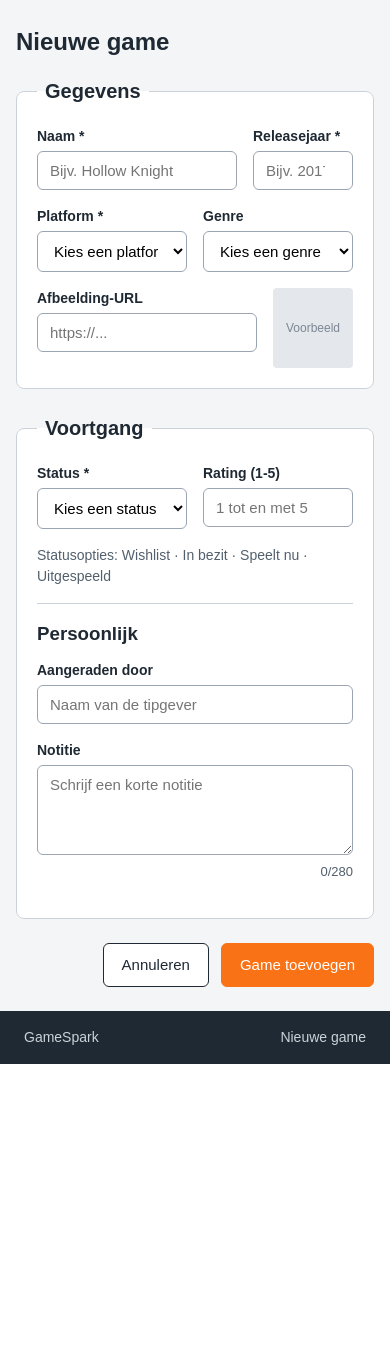
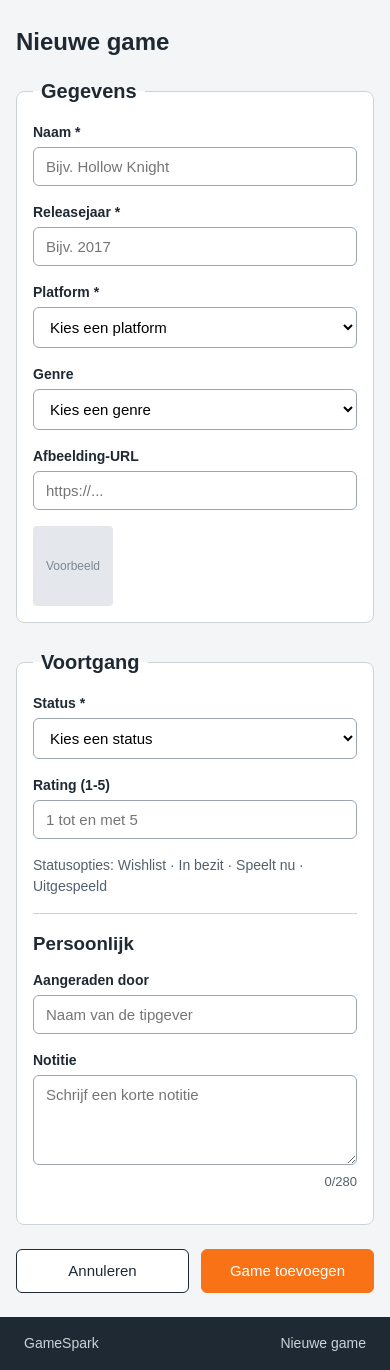
Before and after one commit to SkalitzBlacksmith/GameSpark, a PHP site: page /toevoegen.html in a window 390 px wide. Shown: the part 60-1430 px from the top of the page. Before the commit the page ends 1124 px from the top, so only its background shows below. Run offline with PHP 8.4, Linux system fonts and the light colour scheme.

Commit message:
Fixed form + recent list on mobile

```diff
--- a/public_html/css/style.css
+++ b/public_html/css/style.css
@@ -444,4 +444,29 @@ label {
         flex: 1;
         text-align: center;
     }
+
+    .rij {
+        flex-direction: column;
+        gap: 0;
+    }
+
+    .formulier fieldset {
+        padding: 16px;
+    }
+
+    .formulier-knoppen .knop {
+        flex: 1;
+        text-align: center;
+    }
+
+    .recent-lijst li {
+        grid-template-columns: 32px 1fr 48px;
+    }
+
+    .recent-lijst .meta {
+        grid-column: 2;
+        grid-row: 2;
+        font-size: 14px;
+        color: #52606d;
+    }
 }
```
